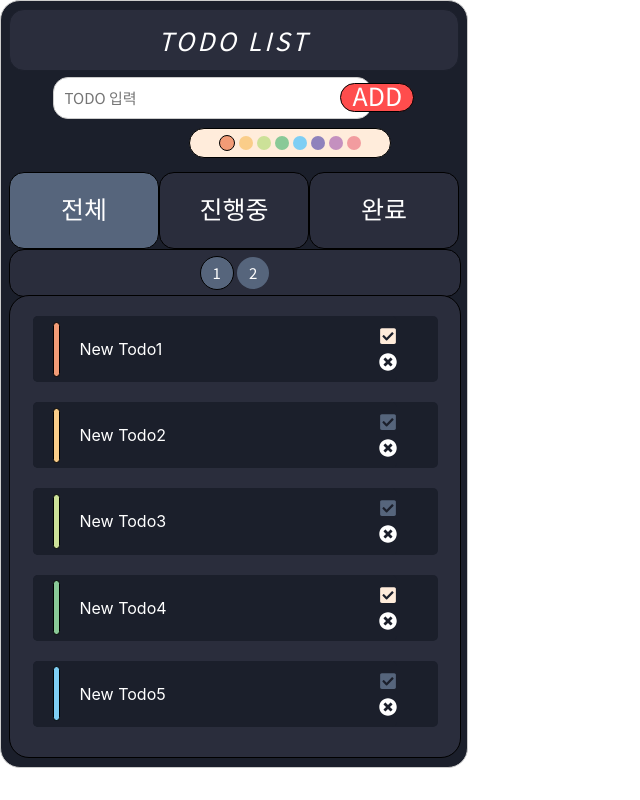
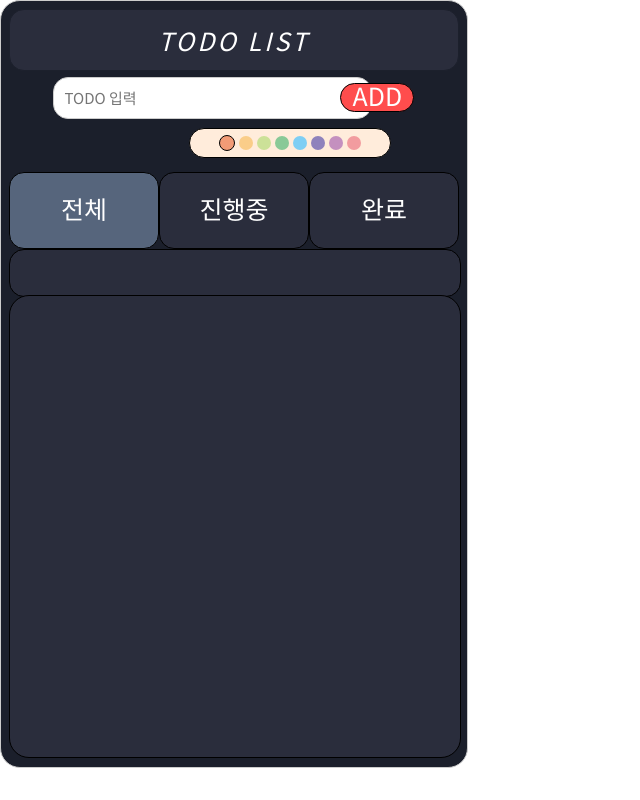
Before and after one commit to TaeKyoung108/reactSample1, a React (Create React App) app: page / in a window 1280 px wide. Shown: the whole page, without its empty margins (0-640 px from the left). Built offline with nearby package versions, Linux system fonts and the light colour scheme; a web font is replaced by a local one.

Commit message:
페이징 임시조치

```diff
--- a/src/components/ToDoList/TodoListArea/IndexSelect.tsx
+++ b/src/components/ToDoList/TodoListArea/IndexSelect.tsx
@@ -60,13 +60,27 @@ const IndexButtonProps = styled.button<cssGridProps>`
 
 
 function IndexSelect({$grid, currentIndex, maxIndex, onClick} : IndexWithCss){
+    const pageCount = Math.min(maxIndex,5); //페이지 숫자 전체 페이지가 5개보다 적으면 그 숫자만큼, 많으면 일단 5개까지
+    const firstPageIndex = Math.max(1, currentIndex - 2); // 첫 번째 페이지 버튼의 인덱스
+    const lastPageIndex = Math.min(maxIndex, firstPageIndex + pageCount - 1); // 마지막 페이지 버튼의 인덱스
+
+
 
     return(
         <IndexSelectProps $grid={$grid}>
             {
-                Array.from({length : Math.min(maxIndex, 5)}, (_,index) =>(
-                    <IndexButtonProps key={index} $isSelected={currentIndex===(index+1)} onClick={()=>onClick(index+1)}>{index+1}</IndexButtonProps>
-                ))
+                Array.from({length : pageCount}, (_,index) => {
+                    const pageNumber = firstPageIndex + index; // 페이지 버튼에 표시할 숫자
+                    return (
+                        <IndexButtonProps
+                            key={"page"+pageNumber}
+                            $isSelected={currentIndex === pageNumber}
+                            onClick={() => onClick(pageNumber)}
+                        >
+                            {pageNumber}
+                        </IndexButtonProps>
+                    );
+                })
             }
         </IndexSelectProps>
     )
--- a/src/components/ToDoList/TodoListArea/ToDoDataList.tsx
+++ b/src/components/ToDoList/TodoListArea/ToDoDataList.tsx
@@ -140,7 +140,7 @@ function ToDoDataList(props :ToDoDataListPropsWithCss){
         <TodoListBoxProps $grid={props.$grid}>
             {[...props.TodoList].map((data) => (
 
-                <TodoListDataProps key={data.value} $isSelected={data.id === selectedTodo}>
+                <TodoListDataProps key={"data "+data.id} $isSelected={data.id === selectedTodo}>
                     {data.id == selectedTodo ?
                         <ColorButton color={data.color} $marginTop={"0"} $marginLeft={"30px"} updateColor={((newColor) => props.updateColorById(data.id,newColor))}></ColorButton>
                         : null}
--- a/src/components/ToDoList/TodoListArea/TodoListArea.tsx
+++ b/src/components/ToDoList/TodoListArea/TodoListArea.tsx
@@ -58,21 +58,21 @@ function TodoListArea(){
         }
     }
 
-    function sampleTodo(){
-        SetTodoList((prevTodos) => [...prevTodos, { id : 1, value: 'New Todo1', color: '#f29b76', isDone: true, creationDate: new Date()}]);
-        SetTodoList((prevTodos) => [...prevTodos, { id : 2,  value: 'New Todo2', color: '#facd89', isDone: false, creationDate: new Date()}]);
-        SetTodoList((prevTodos) => [...prevTodos, { id : 3,  value: 'New Todo3', color: '#cce198', isDone: false, creationDate: new Date()}]);
-        SetTodoList((prevTodos) => [...prevTodos, { id : 4,  value: 'New Todo4', color: '#89c997', isDone: true, creationDate: new Date()}]);
-        SetTodoList((prevTodos) => [...prevTodos, { id : 5,  value: 'New Todo5', color: '#7ecef4', isDone: false, creationDate: new Date()}]);
-        SetTodoList((prevTodos) => [...prevTodos, { id : 6,  value: 'New Todo6', color: '#8f82bc', isDone: false, creationDate: new Date()}]);
-        SetTodoList((prevTodos) => [...prevTodos, { id : 7,  value: 'New Todo7', color: '#c490bf', isDone: true, creationDate: new Date()}]);
-        SetTodoList((prevTodos) => [...prevTodos, { id : 8,  value: 'New Todo8', color: '#f29c9f', isDone: false, creationDate: new Date()}]);
-        SetTodoList((prevTodos) => [...prevTodos, { id : 9,  value: 'New Todo9', color: '#f29b76', isDone: false, creationDate: new Date()}]);
-        setIdIndex(10);
-    }
-    useEffect(() => {
-        sampleTodo();
-    }, []);
+    // function sampleTodo(){
+    //     SetTodoList((prevTodos) => [...prevTodos, { id : 1, value: 'New Todo1', color: '#f29b76', isDone: true, creationDate: new Date()}]);
+    //     SetTodoList((prevTodos) => [...prevTodos, { id : 2,  value: 'New Todo2', color: '#facd89', isDone: false, creationDate: new Date()}]);
+    //     SetTodoList((prevTodos) => [...prevTodos, { id : 3,  value: 'New Todo3', color: '#cce198', isDone: false, creationDate: new Date()}]);
+    //     SetTodoList((prevTodos) => [...prevTodos, { id : 4,  value: 'New Todo4', color: '#89c997', isDone: true, creationDate: new Date()}]);
+    //     SetTodoList((prevTodos) => [...prevTodos, { id : 5,  value: 'New Todo5', color: '#7ecef4', isDone: false, creationDate: new Date()}]);
+    //     SetTodoList((prevTodos) => [...prevTodos, { id : 6,  value: 'New Todo6', color: '#8f82bc', isDone: false, creationDate: new Date()}]);
+    //     SetTodoList((prevTodos) => [...prevTodos, { id : 7,  value: 'New Todo7', color: '#c490bf', isDone: true, creationDate: new Date()}]);
+    //     SetTodoList((prevTodos) => [...prevTodos, { id : 8,  value: 'New Todo8', color: '#f29c9f', isDone: false, creationDate: new Date()}]);
+    //     SetTodoList((prevTodos) => [...prevTodos, { id : 9,  value: 'New Todo9', color: '#f29b76', isDone: false, creationDate: new Date()}]);
+    //     setIdIndex(10);
+    // }
+    // useEffect(() => {
+    //     sampleTodo();
+    // }, []);
 
     function updateColorById(targetId : number, newColor :string){
         let updatedList = TodoList.map((todo)=>{
```
